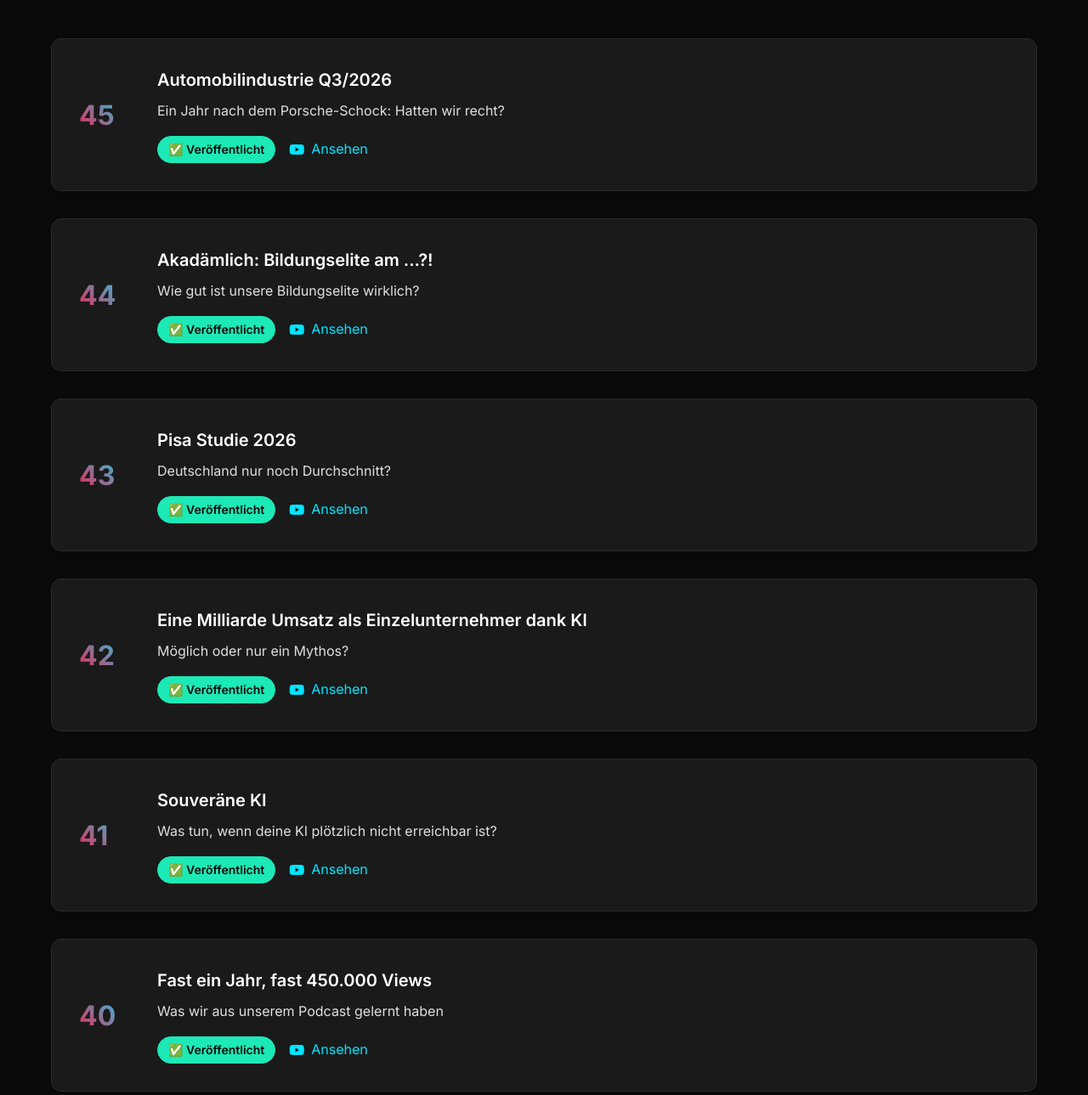
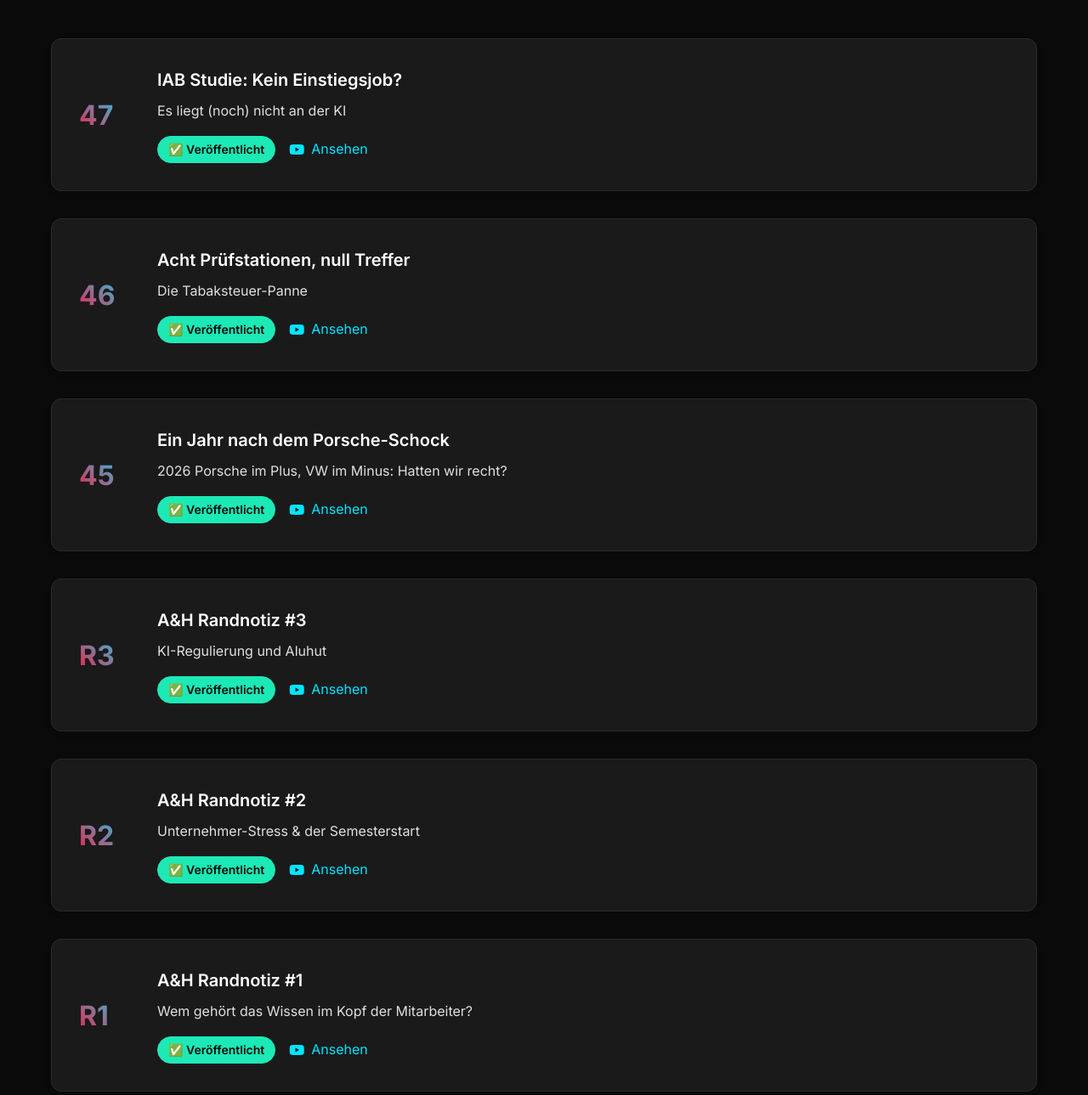
Before and after one commit to akademiker-und-hauptschueler/website, a website: page docs/index.html in a window 1280 px wide. Shown: the part 2262-3551 px from the top of the page at 85% size. Drawn offline with Linux system fonts and the light colour scheme.

Commit message:
Ergänze Folgen 46 und 47 sowie Randnotizen 1 bis 3
Episodenkarten nach dem YouTube-Kanal aktualisiert, Titel von Folge 45 an
das Video angepasst, Button "Aktuelle Episode" auf Folge 47 gesetzt.

Co-Authored-By: Claude Opus 5.5 <noreply@anthropic.com>

```diff
--- a/docs/index.html
+++ b/docs/index.html
@@ -63,7 +63,7 @@
                     <span class="badge badge-language">Deutsch</span>
                 </div>
                 <div class="cta-buttons">
-                    <a href="https://www.youtube.com/watch?v=D9Z8Sdt9Hmo&list=PL50rwINinr1GyHPhYeY1hh0lRMS4GNEfE" class="btn btn-primary" target="_blank">
+                    <a href="https://www.youtube.com/watch?v=qLWgPBsj0yk&list=PL50rwINinr1GyHPhYeY1hh0lRMS4GNEfE" class="btn btn-primary" target="_blank">
                         <i class="fab fa-youtube"></i> Aktuelle Episode ansehen
                     </a>
                     <a href="#listen" class="btn btn-secondary">Alle Plattformen</a>
@@ -145,13 +145,78 @@
             <h2>📚 Episoden</h2>
             <div class="episodes-grid">
                 <div class="episode-card">
+                    <div class="episode-number">47</div>
+                    <div class="episode-content">
+                        <h3>IAB Studie: Kein Einstiegsjob?</h3>
+                        <p>Es liegt (noch) nicht an der KI</p>
+                        <div class="episode-status">
+                            <span class="status-badge status-recorded">✅ Veröffentlicht</span>
+                            <a href="https://www.youtube.com/watch?v=qLWgPBsj0yk" class="episode-link" target="_blank">
+                                <i class="fab fa-youtube"></i> Ansehen
+                            </a>
+                        </div>
+                    </div>
+                </div>
+                <div class="episode-card">
+                    <div class="episode-number">46</div>
+                    <div class="episode-content">
+                        <h3>Acht Prüfstationen, null Treffer</h3>
+                        <p>Die Tabaksteuer-Panne</p>
+                        <div class="episode-status">
+                            <span class="status-badge status-recorded">✅ Veröffentlicht</span>
+                            <a href="https://www.youtube.com/watch?v=Ipalv7f9LVg" class="episode-link" target="_blank">
+                                <i class="fab fa-youtube"></i> Ansehen
+                            </a>
+                        </div>
+                    </div>
+                </div>
+                <div class="episode-card">
                     <div class="episode-number">45</div>
                     <div class="episode-content">
-                        <h3>Automobilindustrie Q3/2026</h3>
-                        <p>Ein Jahr nach dem Porsche-Schock: Hatten wir recht?</p>
+                        <h3>Ein Jahr nach dem Porsche-Schock</h3>
+                        <p>2026 Porsche im Plus, VW im Minus: Hatten wir recht?</p>
                         <div class="episode-status">
                             <span class="status-badge status-recorded">✅ Veröffentlicht</span>
                             <a href="https://www.youtube.com/watch?v=JMFM9hvzyZs" class="episode-link" target="_blank">
+                                <i class="fab fa-youtube"></i> Ansehen
+                            </a>
+                        </div>
+                    </div>
+                </div>
+                <div class="episode-card">
+                    <div class="episode-number">R3</div>
+                    <div class="episode-content">
+                        <h3>A&amp;H Randnotiz #3</h3>
+                        <p>KI-Regulierung und Aluhut</p>
+                        <div class="episode-status">
+                            <span class="status-badge status-recorded">✅ Veröffentlicht</span>
+                            <a href="https://www.youtube.com/watch?v=thTAdwuRp_I" class="episode-link" target="_blank">
+                                <i class="fab fa-youtube"></i> Ansehen
+                            </a>
+                        </div>
+                    </div>
+                </div>
+                <div class="episode-card">
+                    <div class="episode-number">R2</div>
+                    <div class="episode-content">
+                        <h3>A&amp;H Randnotiz #2</h3>
+                        <p>Unternehmer-Stress &amp; der Semesterstart</p>
+                        <div class="episode-status">
+                            <span class="status-badge status-recorded">✅ Veröffentlicht</span>
+                            <a href="https://www.youtube.com/watch?v=kux977Fntrw" class="episode-link" target="_blank">
+                                <i class="fab fa-youtube"></i> Ansehen
+                            </a>
+                        </div>
+                    </div>
+                </div>
+                <div class="episode-card">
+                    <div class="episode-number">R1</div>
+                    <div class="episode-content">
+                        <h3>A&amp;H Randnotiz #1</h3>
+                        <p>Wem gehört das Wissen im Kopf der Mitarbeiter?</p>
+                        <div class="episode-status">
+                            <span class="status-badge status-recorded">✅ Veröffentlicht</span>
+                            <a href="https://www.youtube.com/watch?v=ayJ48lEYnrg" class="episode-link" target="_blank">
                                 <i class="fab fa-youtube"></i> Ansehen
                             </a>
                         </div>
```
